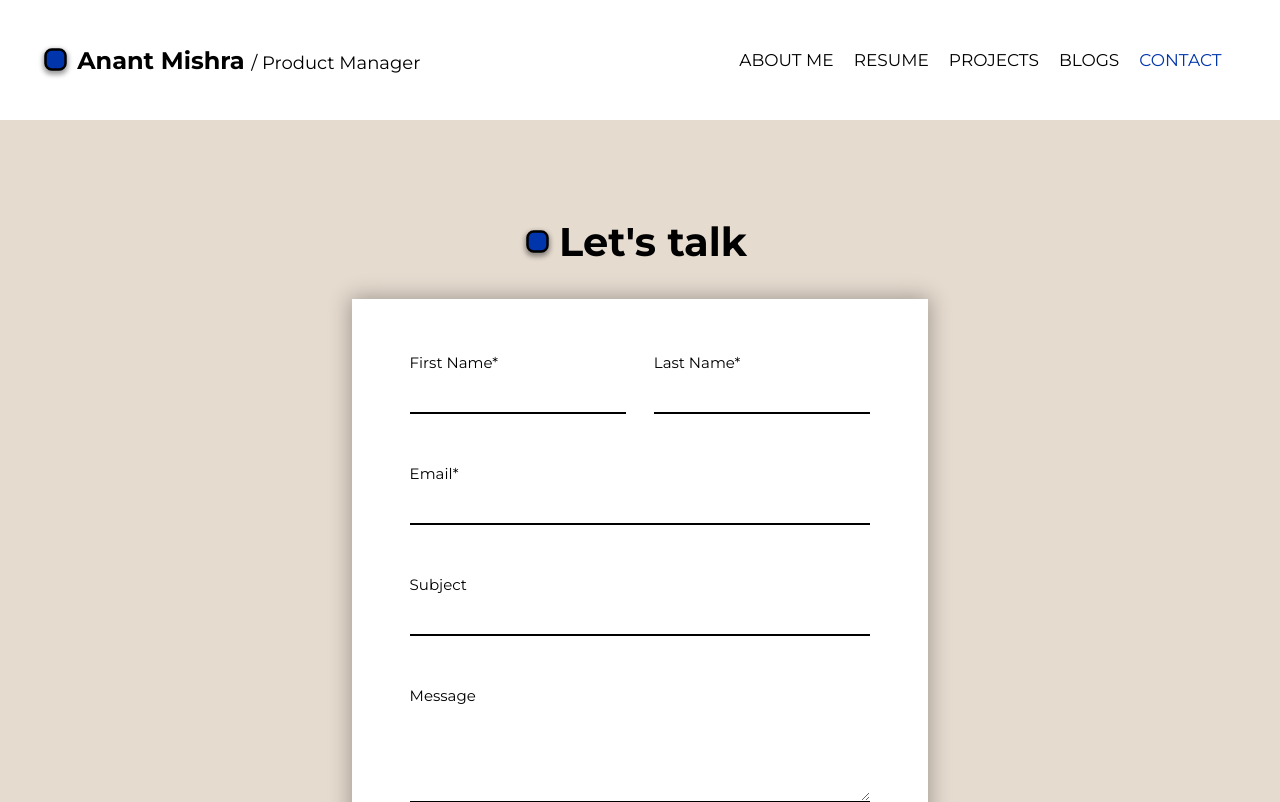
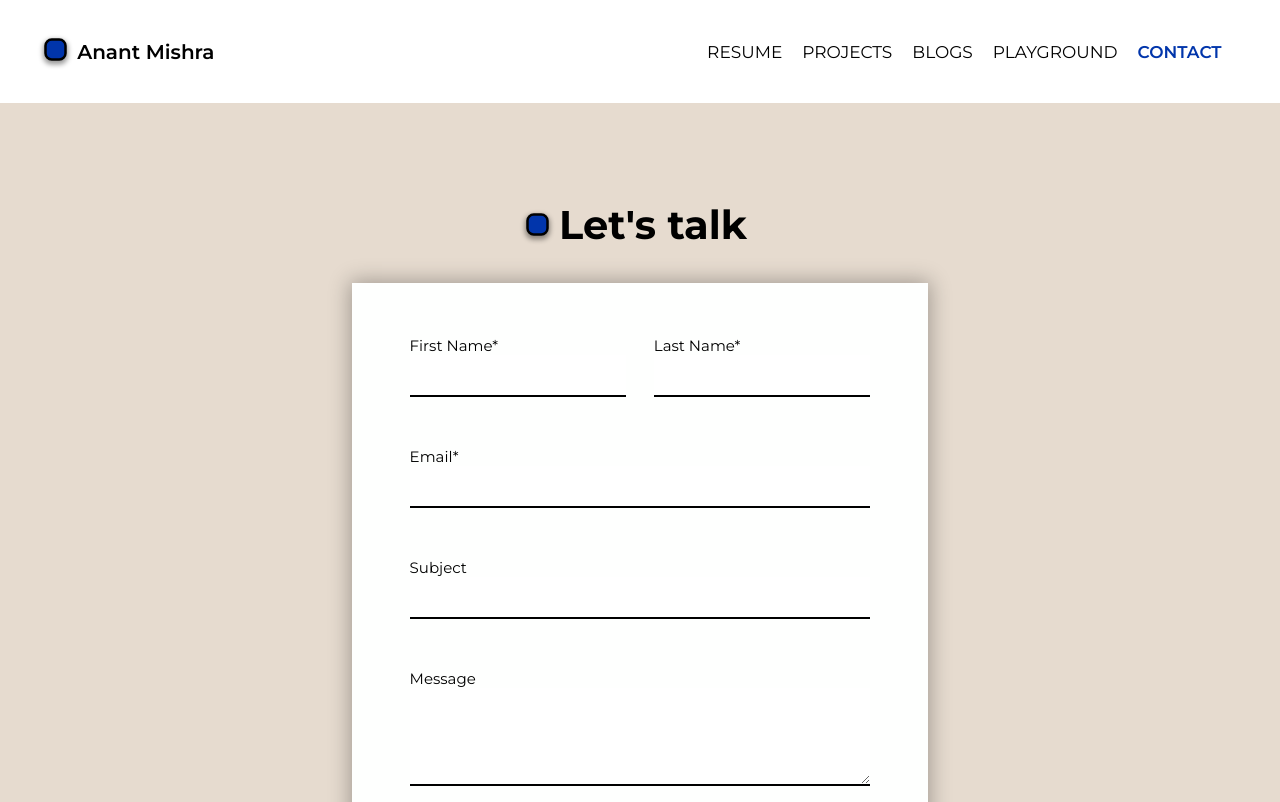
Before and after one commit to mishraanant1526/PortfolioWebsite, a React (Vite) app: page /contact in a window 1280 px wide. Shown: the top 802 px of the page. Built offline with nearby package versions, Linux system fonts and the light colour scheme.

Commit message:
UI Changes

```diff
--- a/index.html
+++ b/index.html
@@ -2,9 +2,9 @@
 <html lang="en">
   <head>
     <meta charset="UTF-8" />
-    <link rel="icon" type="image/svg+xml" href="/vite.svg" />
+    <link rel="icon" type="image/svg+xml" href="/logo.png" />
     <meta name="viewport" content="width=device-width, initial-scale=1.0" />
-    <title>Vite + React</title>
+    <title>Anant Mishra</title>
   </head>
   <body>
     <div id="root"></div>
--- a/src/components/contact/contact.css
+++ b/src/components/contact/contact.css
@@ -1,4 +1,4 @@
-@import url('https://fonts.googleapis.com/css2?family=Montserrat:wght@400;500;600;700;800&display=swap');
+@import url("https://fonts.googleapis.com/css2?family=Montserrat:wght@400;500;600;700;800&display=swap");
 
 body {
   font-family: Montserrat;
@@ -7,7 +7,7 @@
   background-color: #e6dbcf;
 }
 
-a{
+a {
   text-decoration: none;
   color: black;
 }
@@ -16,7 +16,6 @@
   display: flex;
   justify-content: space-between;
   align-items: center;
-
   position: sticky;
   top: 0;
   left: 0;
@@ -39,9 +38,10 @@
   margin-right: 3%;
 }
 
-.navbar-heading > span {
-  font-weight: 200;
-  font-size: 18px;
+.navbar-heading {
+  font-weight: 600;
+  font-size: 20px;
+  cursor: pointer;
 }
 
 .navbar-heading:before {
@@ -80,7 +80,6 @@
 
 .contact-heading {
   font-size: 40px;
-
 }
 
 .contact-heading::before {
@@ -142,7 +141,7 @@
   margin: 25px 0px;
 }
 
-#submit-button{
+#submit-button {
   width: 25%;
   background-color: #0135ab;
   color: white;
@@ -155,12 +154,11 @@
   margin-bottom: 20%;
 }
 
-#submit-button:hover{
+#submit-button:hover {
   border: 2px solid #0135ab;
   color: black;
   background-color: white;
 }
-
 
 /* footer Styles */
 .footer-section {
@@ -173,7 +171,6 @@
 
 .copyright {
   margin: 0px;
-
 }
 
 .footer-inner-container {
--- a/src/components/contact/index.jsx
+++ b/src/components/contact/index.jsx
@@ -5,14 +5,11 @@
   return (
     <body>
       <section class="navbar-section">
-        <h1 class="navbar-heading">
-          Anant Mishra <span>/ Product Manager</span>
-        </h1>
+        <a class="navbar-heading" href="/">
+          Anant Mishra
+        </a>
         <div>
           <ul>
-            <li>
-              <a href="../index.html">About Me</a>
-            </li>
             <li>
               <a href="../resume/">Resume</a>
             </li>
@@ -20,7 +17,12 @@
               <a href="../projects/">Projects</a>
             </li>
             <li>
-              <a href="">Blogs</a>
+              <a href="https://medium.com/@mishraanant" target="_blank">
+                Blogs
+              </a>
+            </li>
+            <li>
+              <a href="./">Playground</a>
             </li>
             <li>
               <a href="#" class="current">
--- a/src/components/home/home.css
+++ b/src/components/home/home.css
@@ -1,11 +1,11 @@
-@import url('https://fonts.googleapis.com/css2?family=Montserrat:wght@400;500;600;700;800&display=swap');
+@import url("https://fonts.googleapis.com/css2?family=Montserrat:wght@400;500;600;700;800&display=swap");
 
 body {
   font-family: Montserrat;
   margin: 0px;
 }
 
-a{
+a {
   text-decoration: none;
   color: black;
 }
@@ -118,9 +118,7 @@
   align-items: center;
 }
 
-.about-content-left,
 .about-content-right {
-  width: 50%;
   display: flex;
   justify-content: center;
   align-items: center;
@@ -128,16 +126,21 @@
 }
 
 .about-content-left {
+  display: flex;
+  flex-direction: column;
+  justify-content: center;
+
   background-color: #e6dfd9;
   border: 1px solid #eee6e3;
   box-shadow: 0px 5px 10px 4px rgba(0, 0, 0, 0.4);
-  padding: 40px 0px 0px;
+  padding: 80px;
+  padding-bottom: 0px;
 }
 
 .image-container {
   width: 205px;
   height: 205px;
-  background-image: url('../assets/Profile.jpg');
+  background-image: url("../assets/Profile.jpg");
   background-repeat: no-repeat;
   background-position: center;
   background-size: cover;
@@ -175,7 +178,7 @@
 
 .about-content-left p {
   font-size: 18px;
-
+  text-align: center;
   letter-spacing: 4px;
   margin-bottom: 50px;
 }
@@ -192,6 +195,7 @@
 .about-content-right {
   align-items: flex-start;
   padding: 30px;
+  margin-left: 100px;
 }
 
 .about-content-right h1 {
--- a/src/components/home/index.jsx
+++ b/src/components/home/index.jsx
@@ -5,16 +5,11 @@
   return (
     <div>
       <section className="navbar-section">
-        <h1 className="navbar-heading">
-          Anant Mishra <span>/ Product Manager</span>
-        </h1>
+        <a class="navbar-heading" href="/">
+          Anant Mishra
+        </a>
         <div>
           <ul>
-            <li>
-              <a href="/" className="current">
-                About Me
-              </a>
-            </li>
             <li>
               <a href="./resume/">Resume</a>
             </li>
@@ -22,7 +17,12 @@
               <a href="./projects/">Projects</a>
             </li>
             <li>
-              <a href="">Blogs</a>
+              <a href="https://medium.com/@mishraanant" target="_blank">
+                Blogs
+              </a>
+            </li>
+            <li>
+              <a href="./">Playground</a>
             </li>
             <li>
               <a href="./contact/">Contact</a>
@@ -42,11 +42,13 @@
 
       <section className="about-section">
         <div className="about-content-container">
-          <div className="about-content-left">
-            <div className="image-container"></div>
-            <h1>Anant Mishra</h1>
-            <div className="about-content-line"></div>
-            <p>PRODUCT MANAGER</p>
+          <div>
+            <div className="about-content-left">
+              <div className="image-container"></div>
+              <h1>Anant Mishra</h1>
+              <div className="about-content-line"></div>
+              <p>PRODUCT MANAGER</p>
+            </div>
             <div className="about-content-socials">
               <a href="mailto: mishraanant1526@gmail.com">
                 <img
--- a/src/components/projects/index.jsx
+++ b/src/components/projects/index.jsx
@@ -5,14 +5,11 @@
   return (
     <div>
       <section className="navbar-section">
-        <h1 className="navbar-heading">
-          Anant Mishra <span>/ Product Manager</span>
-        </h1>
+        <a class="navbar-heading" href="/">
+          Anant Mishra
+        </a>
         <div>
           <ul>
-            <li>
-              <a href="../index.html">About Me</a>
-            </li>
             <li>
               <a href="../resume/">Resume</a>
             </li>
@@ -22,7 +19,12 @@
               </a>
             </li>
             <li>
-              <a href="">Blogs</a>
+              <a href="./">Playground</a>
+            </li>
+            <li>
+              <a href="https://medium.com/@mishraanant" target="_blank">
+                Blogs
+              </a>
             </li>
             <li>
               <a href="../contact/">Contact</a>
--- a/src/components/resume/index.jsx
+++ b/src/components/resume/index.jsx
@@ -5,14 +5,11 @@
   return (
     <body>
       <section class="navbar-section">
-        <h1 class="navbar-heading">
-          Anant Mishra <span>/ Product Manager</span>
-        </h1>
+        <a class="navbar-heading" href="/">
+          Anant Mishra
+        </a>
         <div>
           <ul>
-            <li>
-              <a href="../index.html">About Me</a>
-            </li>
             <li>
               <a href="#" class="current">
                 Resume
@@ -22,7 +19,12 @@
               <a href="../projects/">Projects</a>
             </li>
             <li>
-              <a href="">Blogs</a>
+              <a href="https://medium.com/@mishraanant" target="_blank">
+                Blogs
+              </a>
+            </li>
+            <li>
+              <a href="./">Playground</a>
             </li>
             <li>
               <a href="../contact/">Contact</a>
--- a/src/components/resume/resume.css
+++ b/src/components/resume/resume.css
@@ -1,4 +1,4 @@
-@import url('https://fonts.googleapis.com/css2?family=Montserrat:wght@400;500;600;700;800&display=swap');
+@import url("https://fonts.googleapis.com/css2?family=Montserrat:wght@400;500;600;700;800&display=swap");
 
 body {
   font-family: Montserrat;
@@ -59,6 +59,7 @@
 
 .current {
   color: #0135ab;
+  font-weight: 600;
 }
 
 .navbar-section > div > ul > li {
```
Also changed, not shown: public/logo.png (added). Lines whose indentation alone changed are shown as unchanged.
